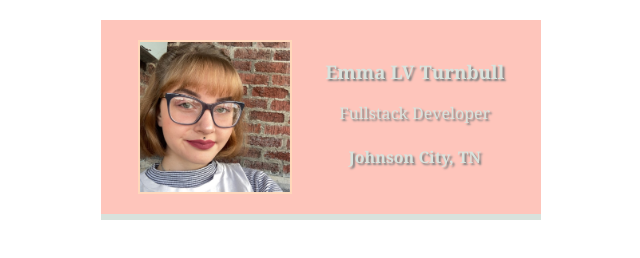
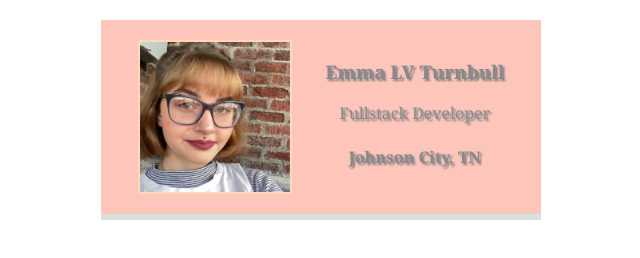
Before and after one commit to SebulaET/business-card, a website built with Vite: page index.html in a window 1280 px wide. Shown: the whole page, without its empty margins (319-959 px from the left). Built offline with nearby package versions, Linux system fonts and the light colour scheme.

Commit message:
Update text color
Change text color to grey for improved readability.

```diff
--- a/styles.css
+++ b/styles.css
@@ -21,7 +21,7 @@ body {
     justify-content: space-around;
     text-align: center;
     background: #FEC5BB;
-    color: #D8E2DC;
+    color: #898989;
     border-bottom: 6px solid #D8E2DC;
     text-shadow: 2px 2px 2px grey;
 
```
